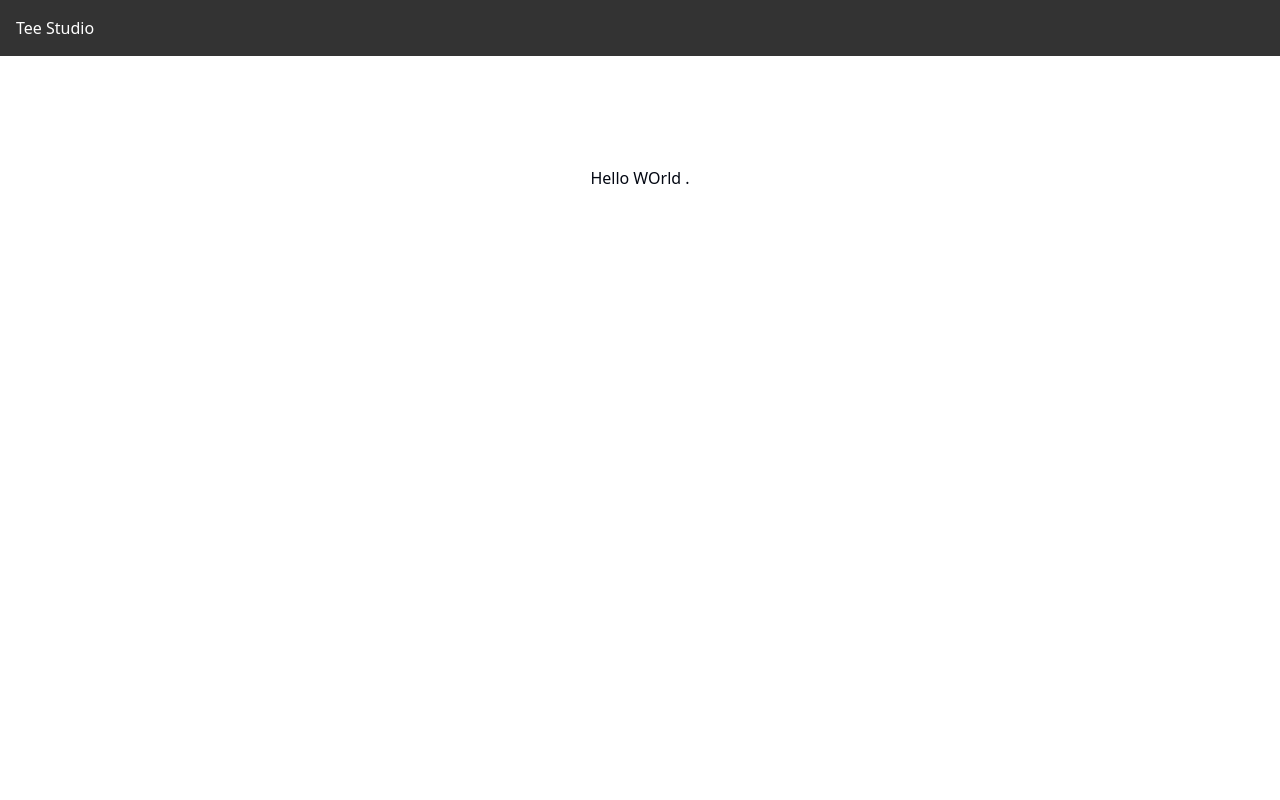
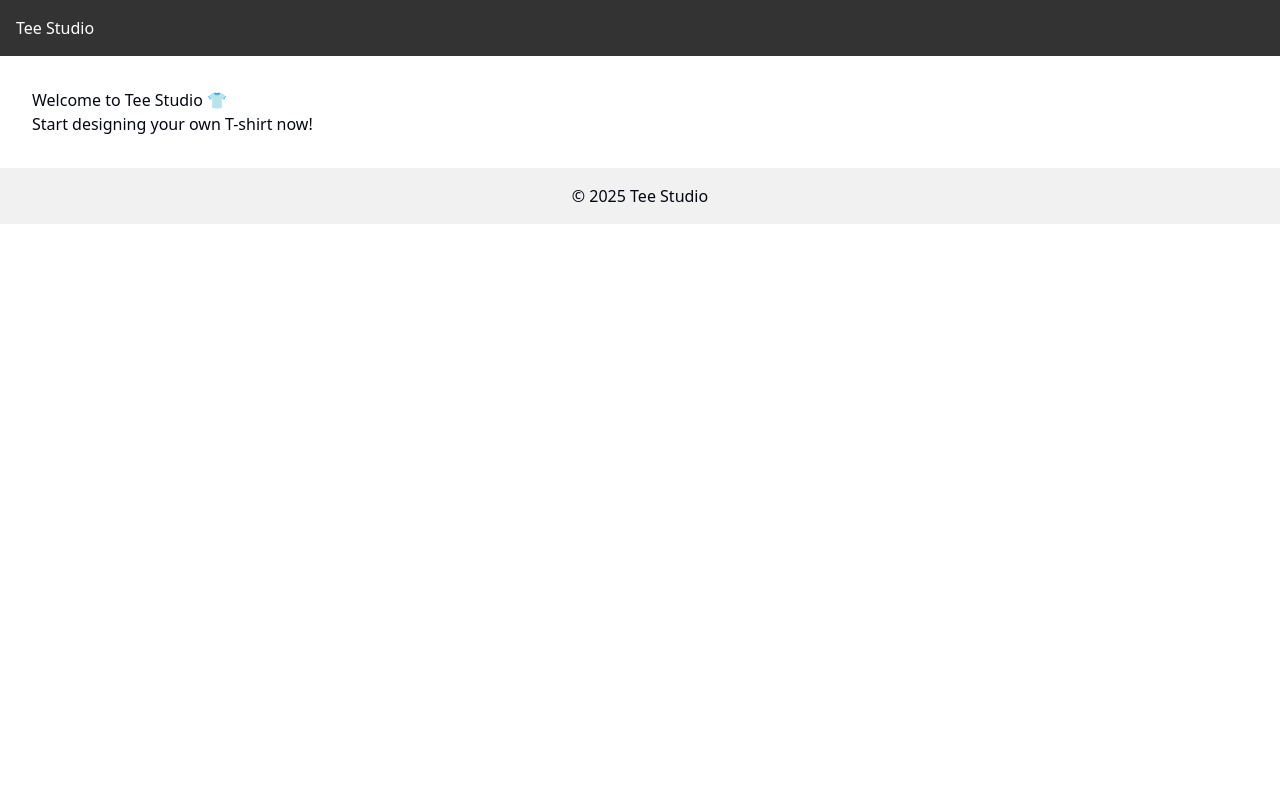
Before and after one commit to Bhek-Rana/tee-studio, a Next.js app in the folder frontend/: page / in a window 1280 px wide. Shown: the top 800 px of the page. Built offline with nearby package versions, Linux system fonts and the light colour scheme.

Commit message:
create page

```diff
--- a/frontend/app/page.tsx
+++ b/frontend/app/page.tsx
@@ -1,9 +1,8 @@
-import Image from "next/image";
-
 export default function Home() {
   return (
-    <div className="font-sans grid grid-rows-[20px_1fr_20px] items-center justify-items-center min-h-screen p-8 pb-20 gap-16 sm:p-20">
-      Hello WOrld  .
+    <div>
+      <h2>Welcome to Tee Studio 👕</h2>
+      <p>Start designing your own T-shirt now!</p>
     </div>
   );
 }
```
